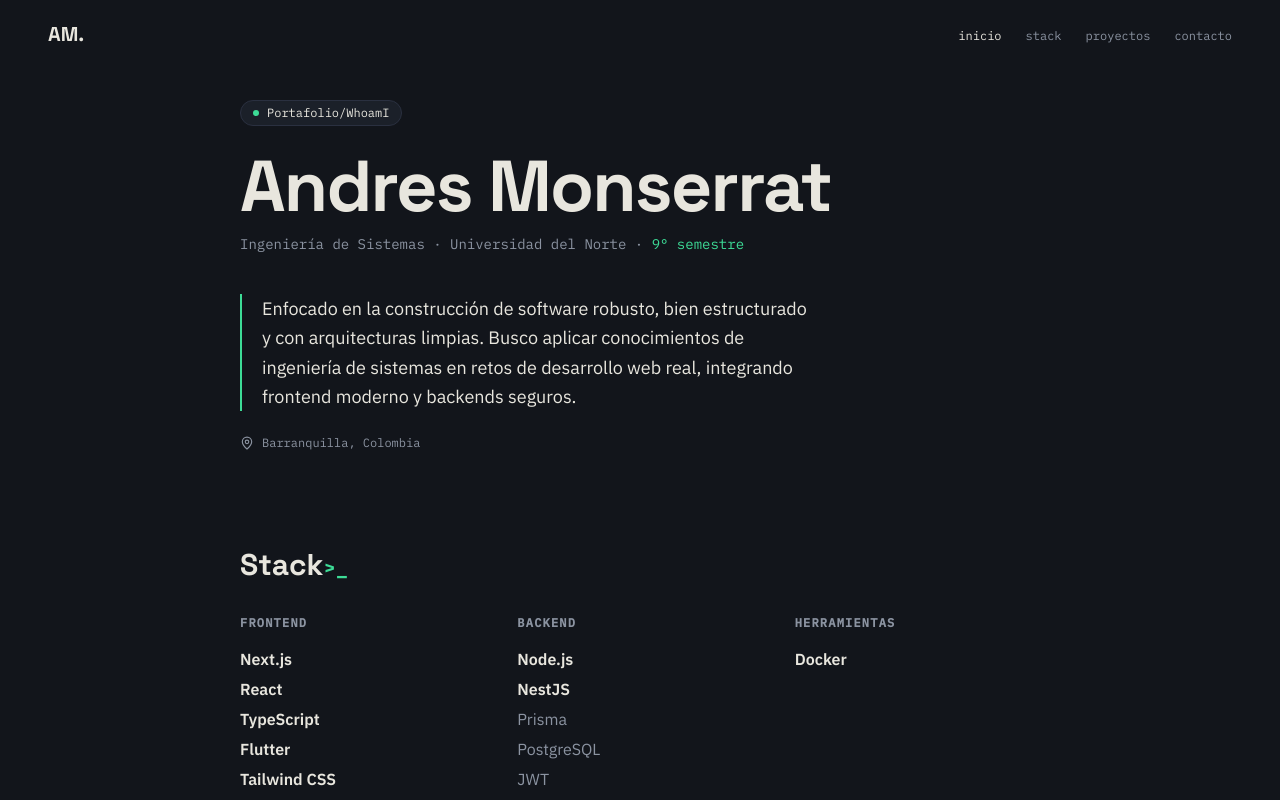
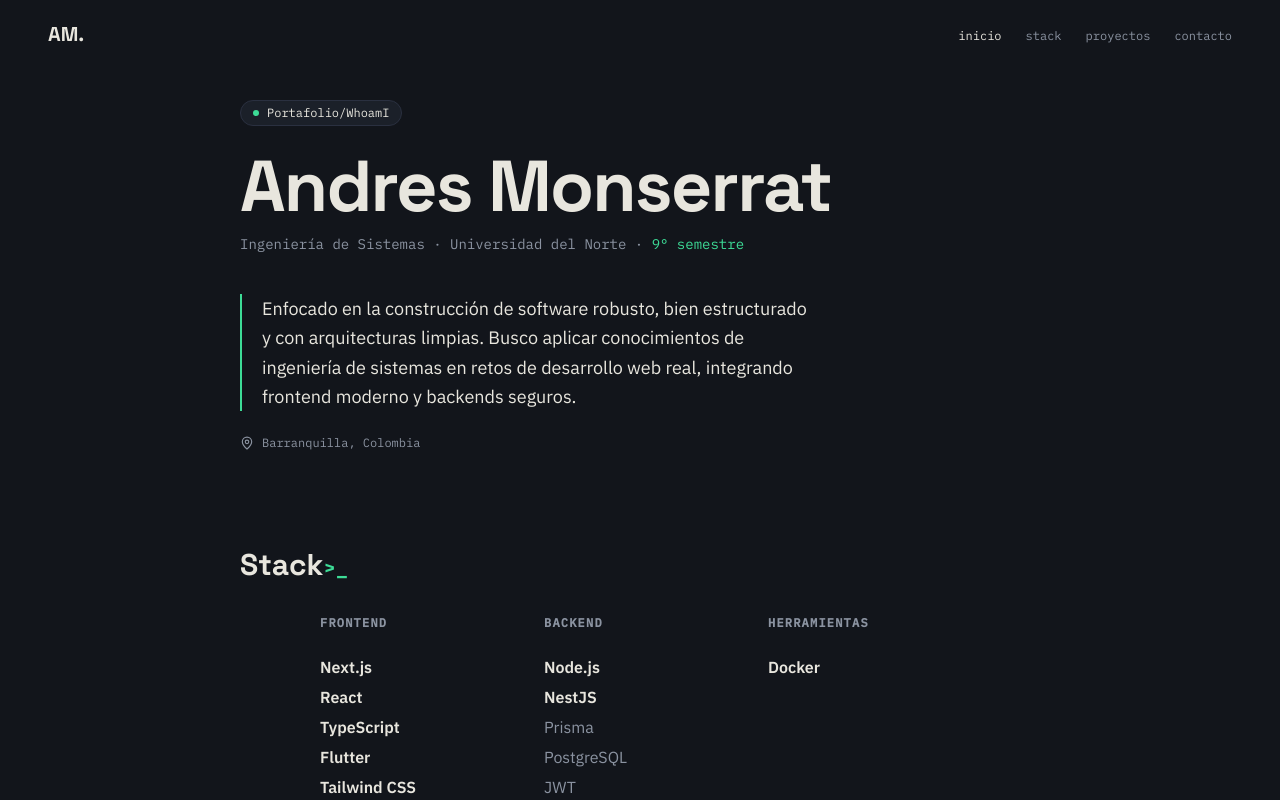
Before and after one commit to AndresMonserrat/portafolio, a Next.js app: page / in a window 1280 px wide. Shown: the top 800 px of the page. Built offline with nearby package versions, Linux system fonts and the light colour scheme.

Commit message:
fix stack component, resizing content

```diff
--- a/components/Stack.tsx
+++ b/components/Stack.tsx
@@ -8,7 +8,7 @@ export default function Stack() {
   return (
     <motion.section
       id="stack"
-      className="scroll-mt-24"
+      className="scroll-mt-24 justify-between gap-8 "
       variants={fadeUp}
       initial="hidden"
       whileInView="show"
@@ -18,9 +18,9 @@ export default function Stack() {
         Stack<span className="text-accent text-[1.25rem]">{">"}_</span>
       </h2>
 
-      <div className="mt-8 grid grid-cols-1 gap-8 md:grid-cols-3">
+      <div className="mt-8 grid grid-cols-1 gap-8 md:grid-cols-3 max-w-[50vw] justify-self-center align-items-center w-full">
         {stack.map((group) => (
-          <div key={group.group}>
+          <div key={group.group} className="align-center justify-start flex flex-col gap-2">
             <h3 className="font-mono text-xs font-bold uppercase tracking-widest text-muted">
               {group.group}
             </h3>
```
Also changed, not shown: components/Hero.tsx (line endings or trailing spaces).
